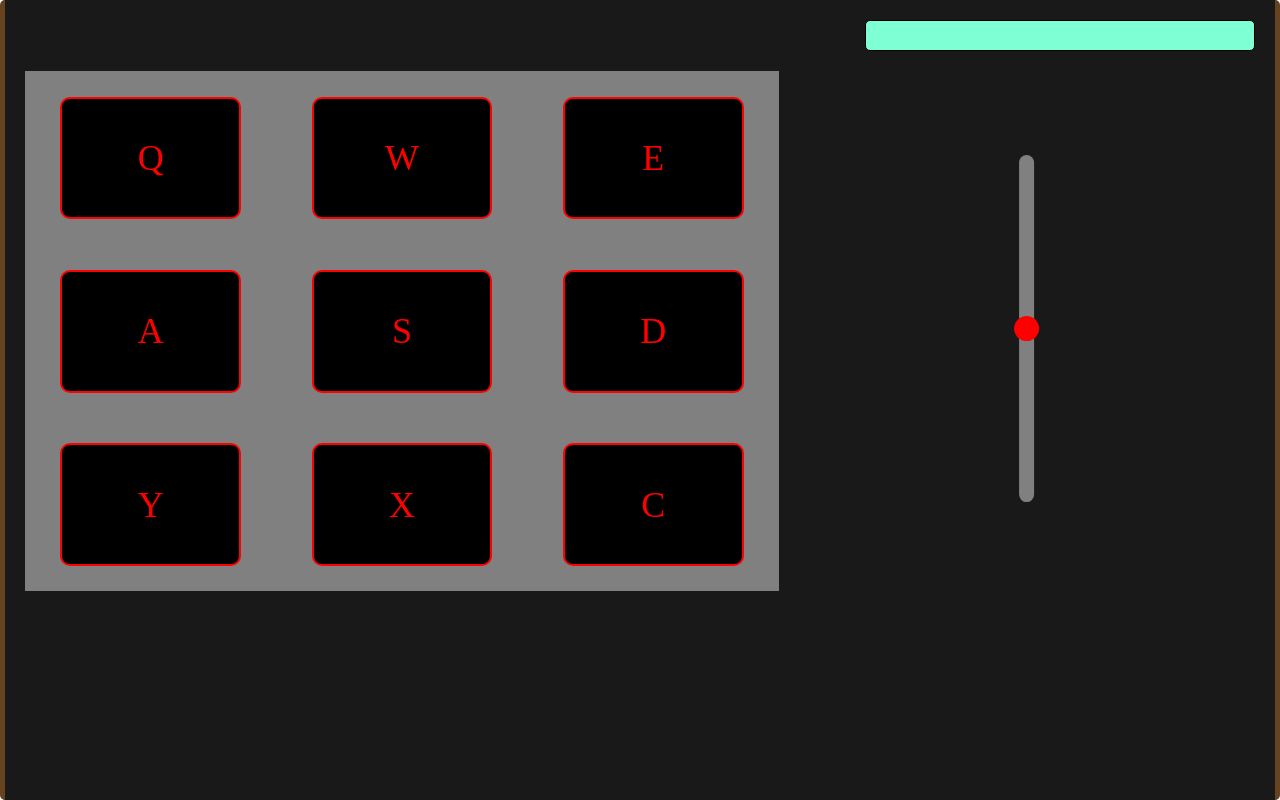
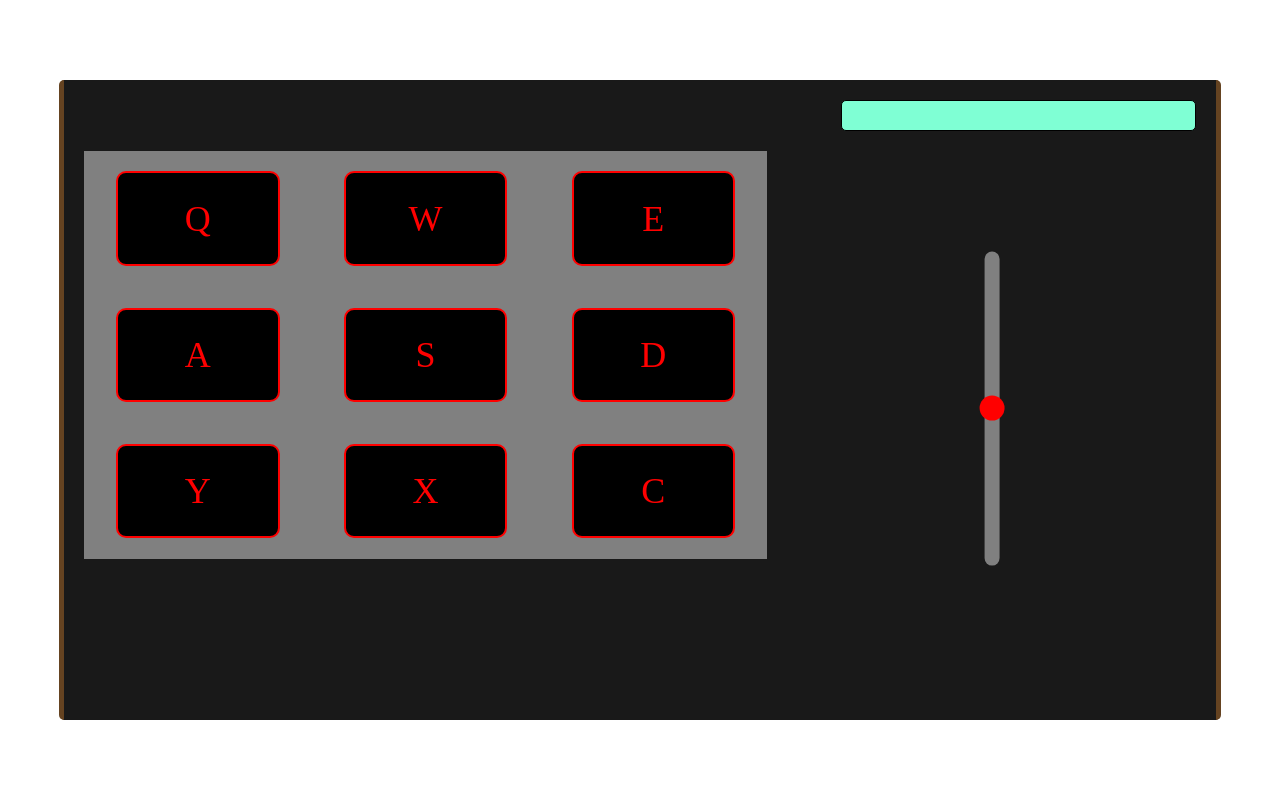
Before and after one commit to domotord90/react-drum, a React (Create React App) app: page / in a window 1280 px wide. Built offline with nearby package versions, Linux system fonts and the light colour scheme.

Commit message:
experimenting

```diff
--- a/src/components/StyledDrumContainer.js
+++ b/src/components/StyledDrumContainer.js
@@ -8,8 +8,8 @@ const StyledDrumContainer = styled.div`
   display: flex;
   flex-direction: column;
   justify-content: center;
-  height: 100%;
-  width: 100%;
+  height: 80%;
+  width: 90%;
 
   /* @media only screen and (max-width: 767px) {
     width: 500px;
```
